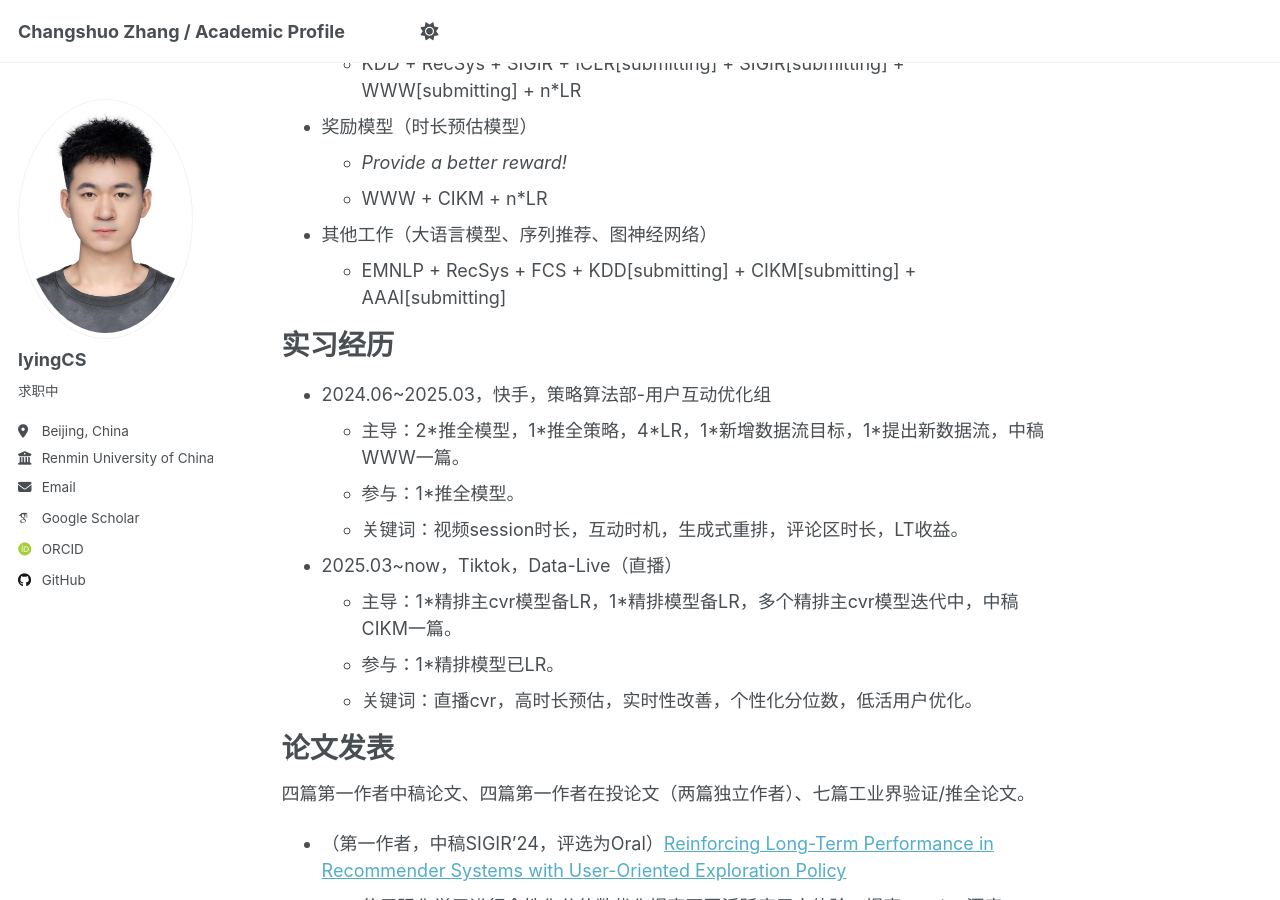
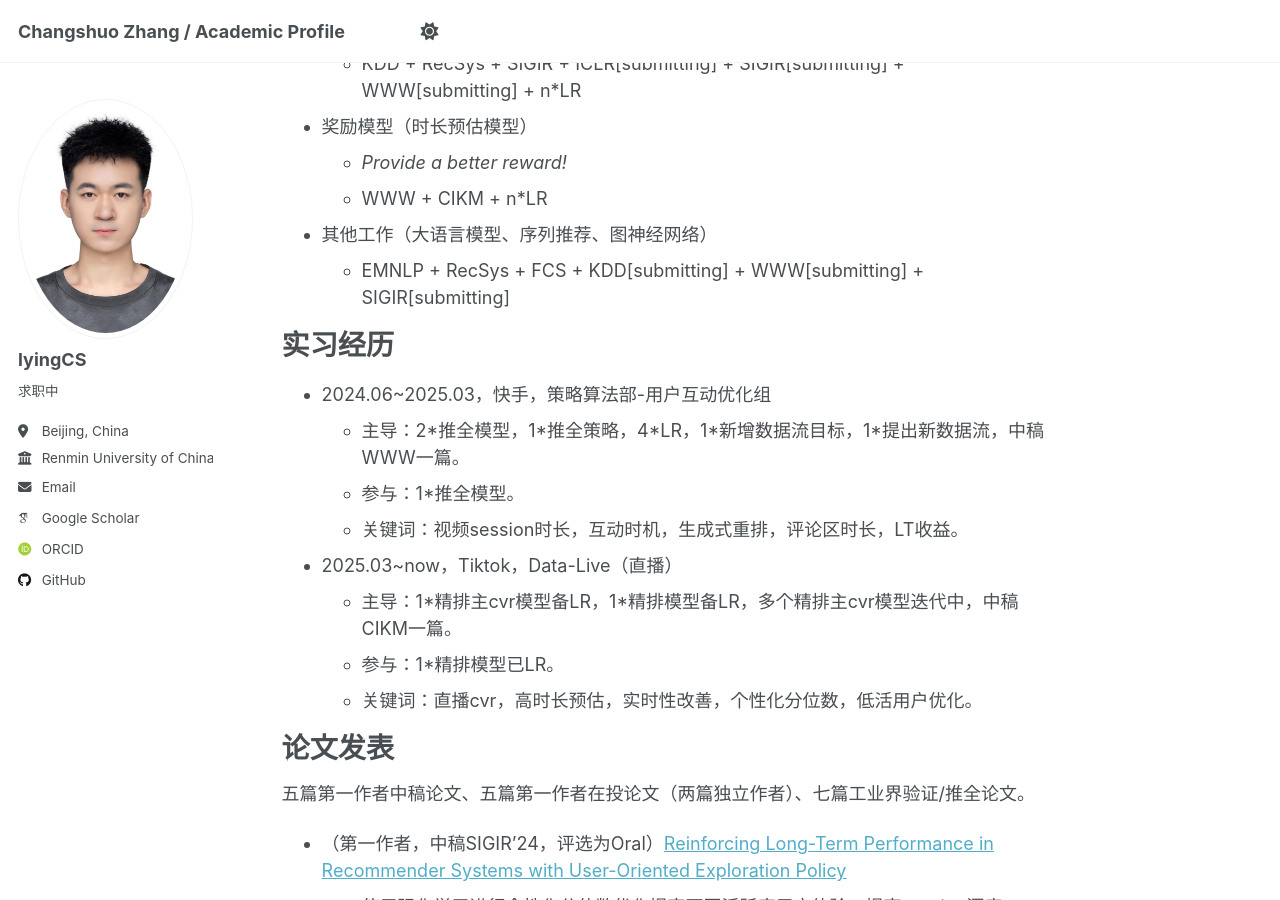
Before and after one commit to lyingCS/lyingCS.github.io, a Jekyll site: the page built from _pages/about.md, in a window 1280 px wide and 900 px high, scrolled down 649 px. Built offline with Jekyll 4.4.1, drawn with Linux system fonts in a browser that asks for light colours; some web fonts are replaced; some of the changed text lies outside the part shown.

Commit message:
Update about.md

```diff
--- a/_pages/about.md
+++ b/_pages/about.md
@@ -31,7 +31,7 @@ redirect_from:
   + _Provide a better reward!_
   + WWW + CIKM + n*LR
 + 其他工作（大语言模型、序列推荐、图神经网络）
-  + EMNLP + RecSys + FCS + KDD[submitting] + CIKM[submitting] + AAAI[submitting]
+  + EMNLP + RecSys + FCS + KDD[submitting] + WWW[submitting] + SIGIR[submitting]
 
 实习经历
 ======
@@ -48,7 +48,7 @@ redirect_from:
 论文发表
 ======
 
-四篇第一作者中稿论文、四篇第一作者在投论文（两篇独立作者）、七篇工业界验证/推全论文。
+五篇第一作者中稿论文、五篇第一作者在投论文（两篇独立作者）、七篇工业界验证/推全论文。
 
 + （第一作者，中稿SIGIR'24，评选为Oral）[Reinforcing Long-Term Performance in Recommender Systems with User-Oriented Exploration Policy](https://dl.acm.org/doi/10.1145/3626772.3657714)
   + 使用强化学习进行个性化分位数优化提高不同活跃度用户体验，提高session深度。
@@ -76,9 +76,9 @@ redirect_from:
 + （学生二作，在投WWW'26）Industry-Scale Online Learning for GLR in E-commerce: An Environment Policy Optimization Approach
   + 离线实验负责人，借助评估器可导性质端到端优化两阶段生成式重排序适应流式场景。
   + 阿里巴巴线上验证（推全）。
-+ （第一作者，在投KDD'26）[QAGCF: Graph Collaborative Filtering for Q&A Recommendation](https://arxiv.org/abs/2406.04828)
++ （第一作者，在投SIGIR'26）[QAGCF: Graph Collaborative Filtering for Q&A Recommendation](https://arxiv.org/abs/2406.04828)
   + 聚焦在问答推荐场景（类似知乎），使用图神经网络解耦用户-问题-回答三元组关系的协同与语义信号，并借助图滤波器解决高度异质性的问题。
-+ （第一作者，在投CIKM'25）[Modeling Domain and Feedback Transitions for Cross-Domain Sequential Recommendation](https://arxiv.org/abs/2408.08209)
++ （第一作者，在投WWW'25）[Modeling Domain and Feedback Transitions for Cross-Domain Sequential Recommendation](https://arxiv.org/abs/2408.08209)
   + 聚焦在跨域序列推荐场景，深挖用户发生的跨域与正负反馈转换的行为。
 + （非第一作者，中稿FCS，入选优青论坛）[A Survey of Controllable Learning: Methods and Applications in Information Retrieval](https://arxiv.org/abs/2407.06083)
   + 可控信息检索综述，旨在让推荐模型在无需重新训练的情况下，动态适应不断变化的任务目标，应对复杂多变的用户/平台需求。
```
